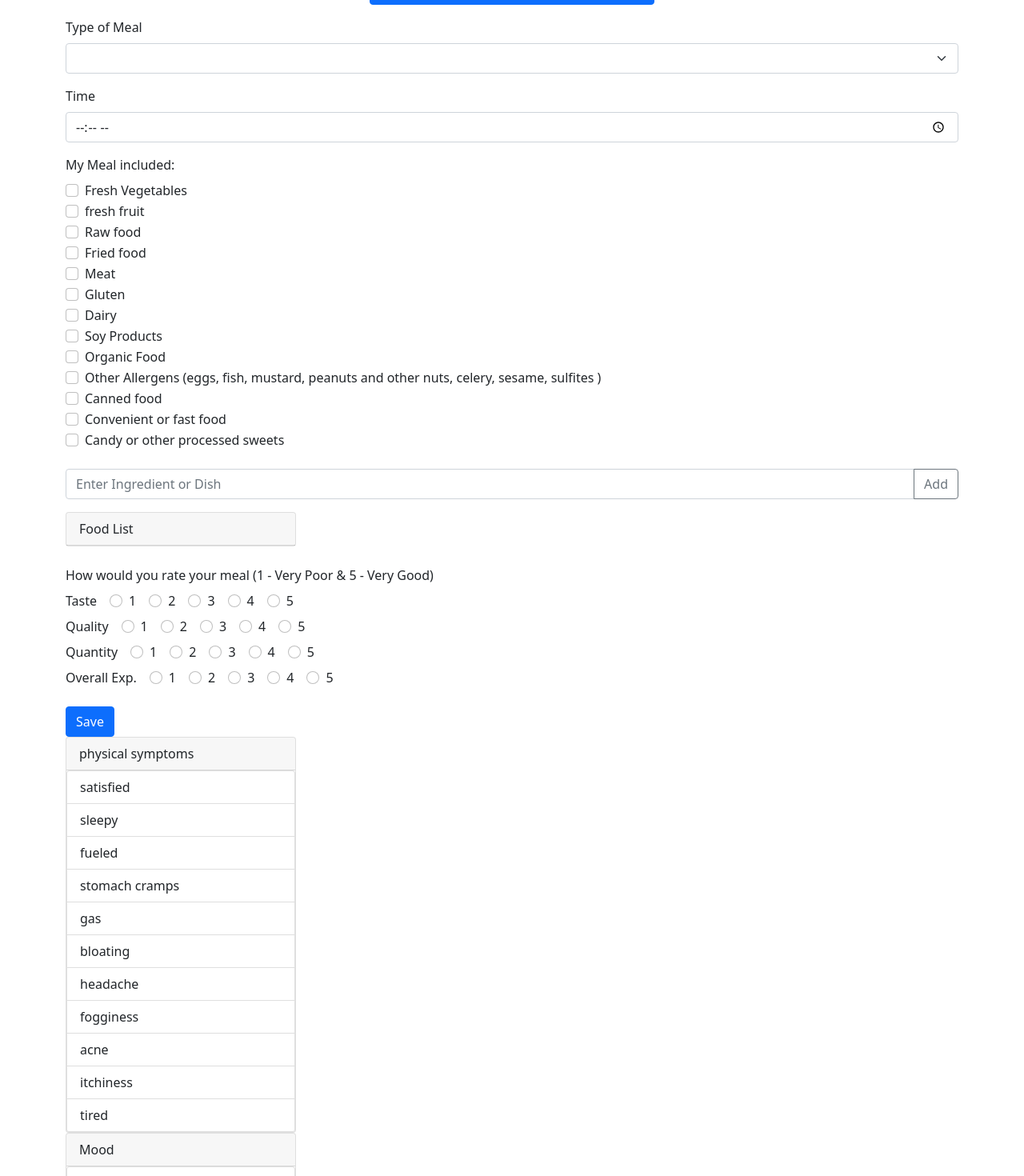
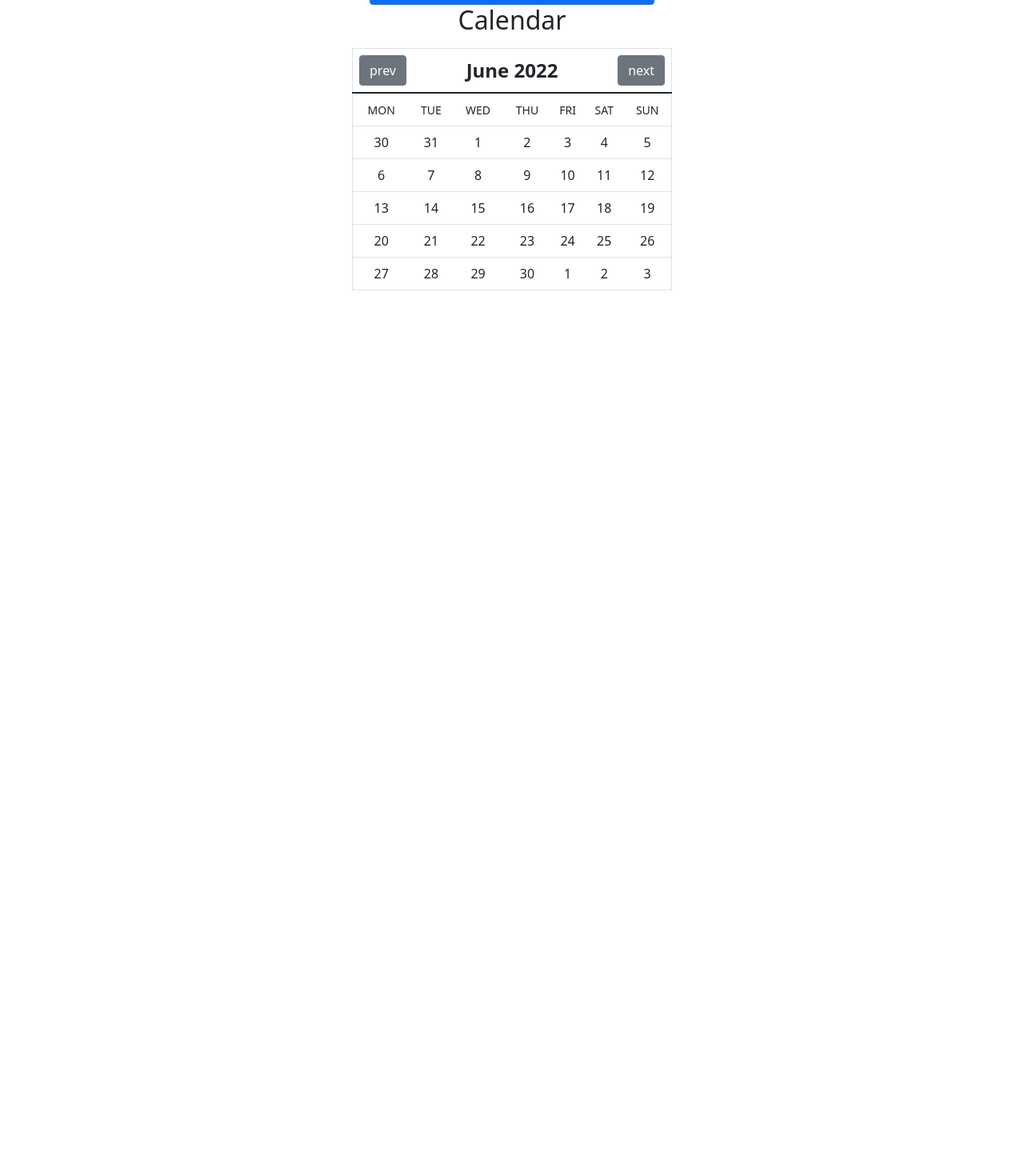
Before and after one commit to ruthtempo/food-diary, a React (Create React App) app: page /calendar in a window 1280 px wide. Shown: the part 158-1628 px from the top of the page at 80% size. After the commit the page ends 800 px from the top, so only its background shows below. Built offline with nearby package versions, Linux system fonts and the light colour scheme.

Commit message:
calendar component

```diff
--- a/package.json
+++ b/package.json
@@ -11,10 +11,12 @@
     "@types/react": "^18.0.13",
     "@types/react-dom": "^18.0.5",
     "bootstrap": "^5.1.3",
+    "date-fns": "^2.28.0",
     "react": "^18.2.0",
     "react-bootstrap": "^2.4.0",
     "react-dom": "^18.2.0",
     "react-hook-form": "^7.32.1",
+    "react-router-dom": "^6.3.0",
     "react-scripts": "5.0.1",
     "typescript": "^4.7.3",
     "web-vitals": "^2.1.4"
--- a/src/App.tsx
+++ b/src/App.tsx
@@ -1,7 +1,9 @@
 import React, { useState } from 'react';
-import { Button, Col, Container, Row } from 'react-bootstrap';
+import { Col, Container, Row } from 'react-bootstrap';
 import { FoodForm } from './FoodForm';
 import { SymptomsComp } from './Symptoms';
+import { Calendar } from './Calendar';
+import { Link, Route, Routes } from 'react-router-dom';
 
 import './App.css';
 import { NavigationBar } from './NavigationBar';
@@ -49,14 +51,16 @@ function App() {
             lg={{ span: 4, offset: 4 }}
             className="h-100">
             <div className="d-flex flex-column start">
-              <Button className='mt-3 mb-3'>Register Meal</Button>
-              <Button>Register Symptoms</Button>
+              <Link className="btn btn-primary mb-3 mt-3" to="/register-meal">Register Meal</Link>
+              <Link className="btn btn-primary" to="/register-symptoms">Register Symptoms</Link>
             </div>
           </Col>
         </Row>
-
-        <FoodForm setAnswers={setAnswers} />
-        <SymptomsComp setAnswers={setAnswers} />
+        <Routes>
+          <Route path="register-meal" element={<FoodForm setAnswers={setAnswers} />} />
+          <Route path="/register-symptoms" element={<SymptomsComp setAnswers={setAnswers} />} />
+          <Route path="/calendar" element={<Calendar answers={answers} />} />
+        </Routes>
       </Container>
     </>
   );
--- /dev/null
+++ b/src/Calendar.tsx
@@ -0,0 +1,132 @@
+import React, { useState } from "react"
+import { Button, Table } from 'react-bootstrap'
+import { differenceInCalendarDays, endOfMonth, endOfWeek, getWeeksInMonth, isSameDay, isSameMonth, isToday } from "date-fns";
+import { add, startOfMonth, sub, getDate, startOfWeek } from "date-fns/esm";
+import format from "date-fns/format";
+import { Answer } from './App'
+
+
+interface CalendarRecord {
+  day: Date,
+  checked: boolean,
+  isCurrentDate: boolean,
+  isCurrentMonth: boolean
+}
+
+function isThereLog(date: Date, input: Answer[]): boolean {
+  for (let i = 0; i < input.length; i++) {
+    if (isSameDay(date, input[i].date)) {
+      return true
+    }
+  }
+  return false
+}
+
+function getDaysArray(selectedMonth: Date, answerInput: Answer[]): CalendarRecord[] {
+  const start = startOfMonth(selectedMonth)
+  const begginingOfWeek = startOfWeek(start, { weekStartsOn: 1 })
+
+  const end = endOfMonth(selectedMonth)
+  const endOfTheWeek = endOfWeek(end, { weekStartsOn: 1 })
+
+  const daysCount = differenceInCalendarDays(endOfTheWeek, begginingOfWeek)
+  const daysInMonth: CalendarRecord[] = []
+
+  for (let i = 0; i <= daysCount; i++) {
+    //first day in the loop = begginingOfWeek
+    const currentDate = add(begginingOfWeek, { days: i })
+
+    daysInMonth.push({
+      day: currentDate,
+      checked: isThereLog(currentDate, answerInput),
+      isCurrentDate: isToday(currentDate),
+      isCurrentMonth: isSameMonth(currentDate, selectedMonth)
+    })
+  }
+  return daysInMonth
+}
+
+function getWeeks(days: (CalendarRecord)[], currentDate: Date): (CalendarRecord)[][] {
+  const numberOfWeeks = getWeeksInMonth(currentDate, { weekStartsOn: 1 })
+  const month: (CalendarRecord)[][] = []
+  let counter = 0
+  //weeks
+  for (let j = 1; j <= numberOfWeeks; j++) {
+    const week = [] //array will be created 5 times, and will iterate the subloop 7 times every time (5 columns of 7 days each)
+
+    //days
+    for (let i = 0; i <= 6; i++) {
+      week.push(days[counter])
+      counter++
+    };
+    month.push(week)// x nº of arrays of numbers in total
+  }
+  return month
+}
+
+
+
+export const Calendar = (p: {
+  answers: Answer[];
+}) => {
+
+  const weekdays = ["MON", "TUE", "WED", "THU", "FRI", "SAT", "SUN"]
+  const [toggleStyle, setToggleStyle] = useState(false)
+
+  const [currentDate, setCurrentDate] = useState(new Date())
+  const daysInMonth = getDaysArray(currentDate, p.answers)
+  const rows = getWeeks(daysInMonth, currentDate)
+
+  const [selectedDay, setSelectedDay] = useState<Date | undefined>(undefined)
+  function nextMonth() {
+    setToggleStyle(!toggleStyle)
+    setCurrentDate(add(currentDate, { months: 1 }))
+  }
+
+  function prevMonth() {
+    setToggleStyle(!toggleStyle)
+    setCurrentDate(sub(currentDate, { months: 1 }))
+  }
+  return (
+    <>
+      <div className="d-flex flex-column align-items-center">
+        <h3 className="fs-2 mb-3 text-center">Calendar</h3>
+        <Table style={{ backgroundColor: "white", maxWidth: 400 }} className="border rounded">
+          <thead className={toggleStyle ? "animate1" : "animate2"}>
+            <tr>
+              <th colSpan={7}>
+                <div className="d-flex justify-content-between align-items-center fs-4">
+                  <Button variant={toggleStyle ? "primary" : "secondary"} className="text-white" onClick={prevMonth}>prev</Button>
+                  {format(currentDate, 'MMMM yyyy')}
+                  <Button variant={toggleStyle ? "primary" : "secondary"} className="text-white" onClick={nextMonth} >next</Button>
+                </div>
+              </th>
+            </tr>
+          </thead>
+          <tbody>
+            <tr>
+              {weekdays.map(weekday => (
+                <td className="px-0 text-center" key={weekday}><small>{weekday}</small></td>
+              ))}
+            </tr>
+            {rows.map(row => (
+              <tr key={row[0].day.toISOString()} >
+                {row.map(day => (
+                  <td
+                    key={day.day.toISOString()}
+                    role={day.checked ? "button" : undefined}
+                    className={`px-0 text-center ${day.checked ? "bg-info text-white" : " "} ${day.isCurrentDate ? "today" : ""} ${!day.isCurrentMonth ? "notCurrent" : ""}`}
+                    onClick={() => { day.checked && setSelectedDay(day.day) }}
+                  >
+                    {getDate(day.day)}
+                  </td>
+                ))}
+              </tr>
+            ))}
+          </tbody>
+        </Table>
+      </div>
+
+    </>
+  )
+}
--- a/src/FoodForm.tsx
+++ b/src/FoodForm.tsx
@@ -4,8 +4,9 @@ import 'bootstrap/dist/css/bootstrap.min.css';
 import { Button, Form, InputGroup, ListGroup, Card } from "react-bootstrap"
 import { Answer } from "./App";
 import { Food } from "./App"
+import { useNavigate } from "react-router-dom";
 
-const includedFoods = ["Fresh Vegetables", "fresh fruit", "Raw food", "Fried food", "Meat", "Gluten", "Dairy", "Soy Products", "Organic Food", "Other Allergens (eggs, fish, mustard, peanuts and other nuts, celery, sesame, sulfites )", "Canned food", "Convenient or fast food", "Candy or other processed sweets"]
+const includedFoods = ["Fresh Vegetables", "fresh fruit", "Raw food", "Fried food", "Meat", "Gluten", "Dairy", "Soy Products", "Organic Food", , "Canned food", "Convenient or fast food", "Candy or other processed sweets", "Other Allergens (eggs, fish, mustard, peanuts and other nuts, celery, sesame, sulfites )"]
 
 const mealRating = [
   {
@@ -34,6 +35,7 @@ export const FoodForm = (p: {
   setAnswers: React.Dispatch<React.SetStateAction<Answer[]>>
 }) => {
 
+  let navigate = useNavigate()
 
   const { register, control, handleSubmit, formState: { isSubmitSuccessful }, reset } = useForm<Food>({
     defaultValues: {
@@ -42,7 +44,7 @@ export const FoodForm = (p: {
       included: [],
       date: new Date(),
       foodList: [],
-      selectedTime: "",
+      selectedTime: "10:00",
       overallExp: undefined,
     }
   })
@@ -54,7 +56,7 @@ export const FoodForm = (p: {
       included: [],
       date: new Date(),
       foodList: [],
-      selectedTime: "",
+      selectedTime: "10:00",
       overallExp: undefined,
     })
   }, [isSubmitSuccessful])
@@ -65,14 +67,18 @@ export const FoodForm = (p: {
     p.setAnswers(oldAnswers => oldAnswers.concat({
       ...food,
       date: new Date(),
+
+
     }))
+
+    navigate("/")
   }
 
 
   return (
     <Form onSubmit={handleSubmit(saveInput)}>
       <Form.Group className="mb-3 mt-3">
-        <Form.Label>Type of Meal</Form.Label>
+        <Form.Label>Type of meal</Form.Label>
         <Form.Select {...register("meal", { required: "select Type of Meal" })}>
           <option value="breakfast">Breakfast</option>
           <option value="lunch">Lunch</option>
@@ -82,11 +88,11 @@ export const FoodForm = (p: {
       </Form.Group>
 
       <Form.Group className="mb-3">
-        <Form.Label>Time</Form.Label>
+        <Form.Label>Time of meal</Form.Label>
         <Form.Control type="time" {...register("selectedTime", { required: "Please select a time." })}></Form.Control>
       </Form.Group>
       <Form.Group>
-        <Form.Label>My Meal included: </Form.Label>
+        <Form.Label>My meal included: </Form.Label>
         {includedFoods.map(f =>
           <Form.Check type="checkbox" value={f} label={f} key={f} {...register("included")} />
         )}
--- a/src/Symptoms.tsx
+++ b/src/Symptoms.tsx
@@ -1,4 +1,4 @@
-import React, { useState } from "react"
+import React, { useState, useEffect } from "react"
 import { Form, Card, ListGroup, Button } from "react-bootstrap"
 import { Controller, useForm } from "react-hook-form"
 import { Answer } from "./App";
@@ -16,7 +16,7 @@ export const SymptomsComp = (p: {
   setAnswers: React.Dispatch<React.SetStateAction<Answer[]>>
 }) => {
 
-  const { register, handleSubmit, control } = useForm<Symptoms>({
+  const { register, handleSubmit, control, formState: { isSubmitSuccessful }, reset } = useForm<Symptoms>({
     defaultValues: {
       type: "symptoms",
       date: new Date(),
@@ -26,6 +26,16 @@ export const SymptomsComp = (p: {
 
     }
   })
+
+  useEffect(() => {
+    reset({
+      type: "symptoms",
+      date: new Date(),
+      physical: [],
+      mood: [],
+      comments: ""
+    })
+  }, [isSubmitSuccessful])
 
 
   const saveSymptoms = (symptoms: Symptoms) => {
@@ -40,16 +50,17 @@ export const SymptomsComp = (p: {
       <Controller
         name="physical"
         control={control}
-        render={({ field }) => <Physical physicalSymptoms={field.value} onChange={field.onChange} />}
+        render={({ field }) => <CardSelect title="Physical Symptoms" values={physicalSymptoms} value={field.value} onChange={field.onChange} />}
       />
 
       <Controller
         name="mood"
         control={control}
-        render={({ field }) => <Mood mood={field.value} onChange={field.onChange} />}
+        render={({ field }) => <CardSelect title="Mood" values={moodSymptoms} value={field.value} onChange={field.onChange} />}
       />
 
       <Form.Control
+        className="mt-3 mb-4"
         as="textarea"
         placeholder="Other Comments..."
         style={{ maxHeight: '100px', width: '400px' }}
@@ -62,58 +73,34 @@ export const SymptomsComp = (p: {
 }
 
 
-const Physical = (p: {
+
+
+const CardSelect = (p: {
   onChange: (value: string[]) => void, //onchange is a prop from field
-  physicalSymptoms: string[]
-}) => {
-  const toggleSelection = (symptom: string) => {
-
-    if (!p.physicalSymptoms.includes(symptom)) {
-      const newPhysicalSymptomSelection = p.physicalSymptoms.concat(symptom)
-      p.onChange(newPhysicalSymptomSelection)
-    } else {
-      const updatedSymptomList = p.physicalSymptoms.filter(s => s !== symptom)
-      p.onChange(updatedSymptomList)
-    }
-  }
-  return (
-    <Form.Group >
-      <Card style={{ width: '18rem' }}>
-        <Card.Header>physical symptoms</Card.Header>
-        <ListGroup>
-          {physicalSymptoms.map(symptom => (
-            <ListGroup.Item onClick={() => toggleSelection(symptom)} style={{ backgroundColor: p.physicalSymptoms.includes(symptom) ? "green" : "" }}>{symptom}</ListGroup.Item>
-          ))}
-        </ListGroup>
-      </Card>
-    </Form.Group >
-  )
-}
-
-const Mood = (p: {
-  onChange: (value: string[]) => void, //onchange is a prop from field
-  mood: string[]
+  value: string[];
+  values: string[];
+  title: string,
 }) => {
 
   const toggleSelection = (symptom: string) => {
-    if (!p.mood.includes(symptom)) {
-      const newMoodSymptomSelection = p.mood.concat(symptom)
+    if (!p.value.includes(symptom)) {
+      const newMoodSymptomSelection = p.value.concat(symptom)
       p.onChange(newMoodSymptomSelection)
     } else {
-      const updatedMoodSymptomList = p.mood.filter(s => s !== symptom)
+      const updatedMoodSymptomList = p.value.filter(s => s !== symptom)
       p.onChange(updatedMoodSymptomList)
     }
   }
 
   return (
-    <Form.Group>
+    <Form.Group className="mt-3">
       <Card style={{ width: '18rem' }}>
-        <Card.Header>Mood</Card.Header>
+        <Card.Header>{p.title}</Card.Header>
         <ListGroup>
-          {moodSymptoms.map(symptom => (
+          {p.values.map(symptom => (
             <ListGroup.Item
               onClick={() => toggleSelection(symptom)}
-              style={{ backgroundColor: p.mood.includes(symptom) ? "green" : "" }} >{symptom}</ListGroup.Item>
+              style={{ backgroundColor: p.value.includes(symptom) ? "green" : "" }} >{symptom}</ListGroup.Item>
           ))}
         </ListGroup>
       </Card>
--- a/src/index.tsx
+++ b/src/index.tsx
@@ -3,13 +3,19 @@ import ReactDOM from 'react-dom/client';
 import './index.css';
 import App from './App';
 import reportWebVitals from './reportWebVitals';
+import { BrowserRouter, Route, Routes } from 'react-router-dom';
+
 
 const root = ReactDOM.createRoot(
   document.getElementById('root') as HTMLElement
 );
 root.render(
   <React.StrictMode>
-    <App />
+    <BrowserRouter>
+      <Routes>
+        <Route path="*" element={<App />} />
+      </Routes>
+    </BrowserRouter>
   </React.StrictMode>
 );
 
```
Also changed, not shown: src/NavigationBar.tsx (+8 -2 lines), 1 other file (tests, documents, lock files or other folders).
